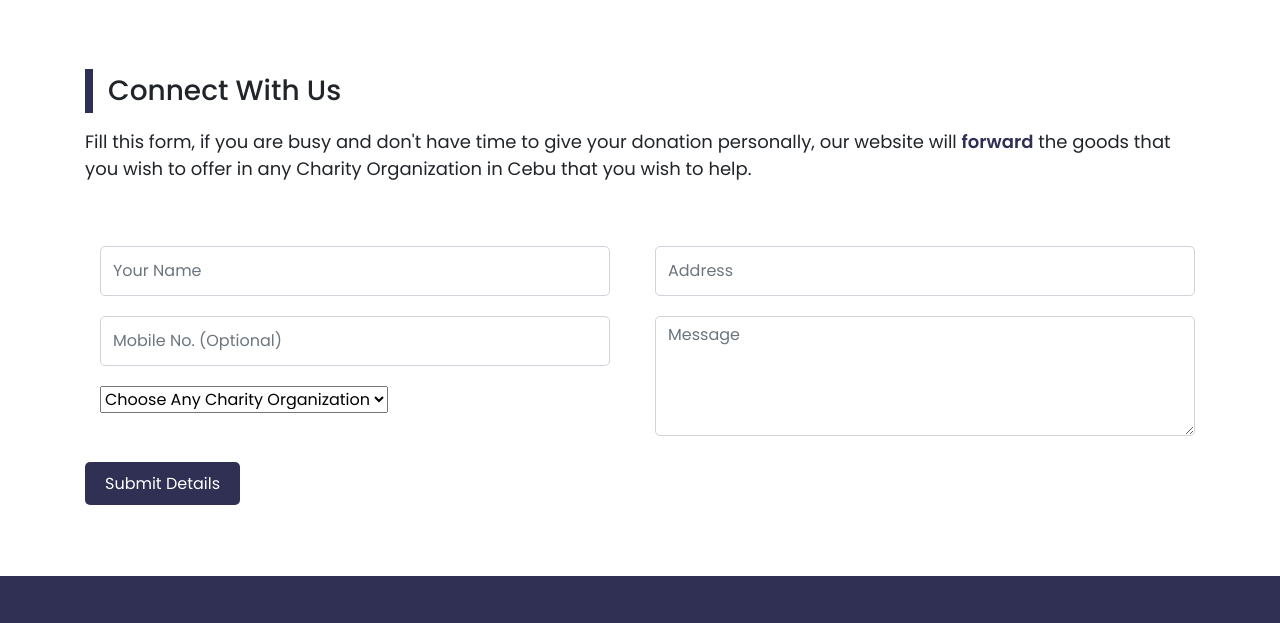
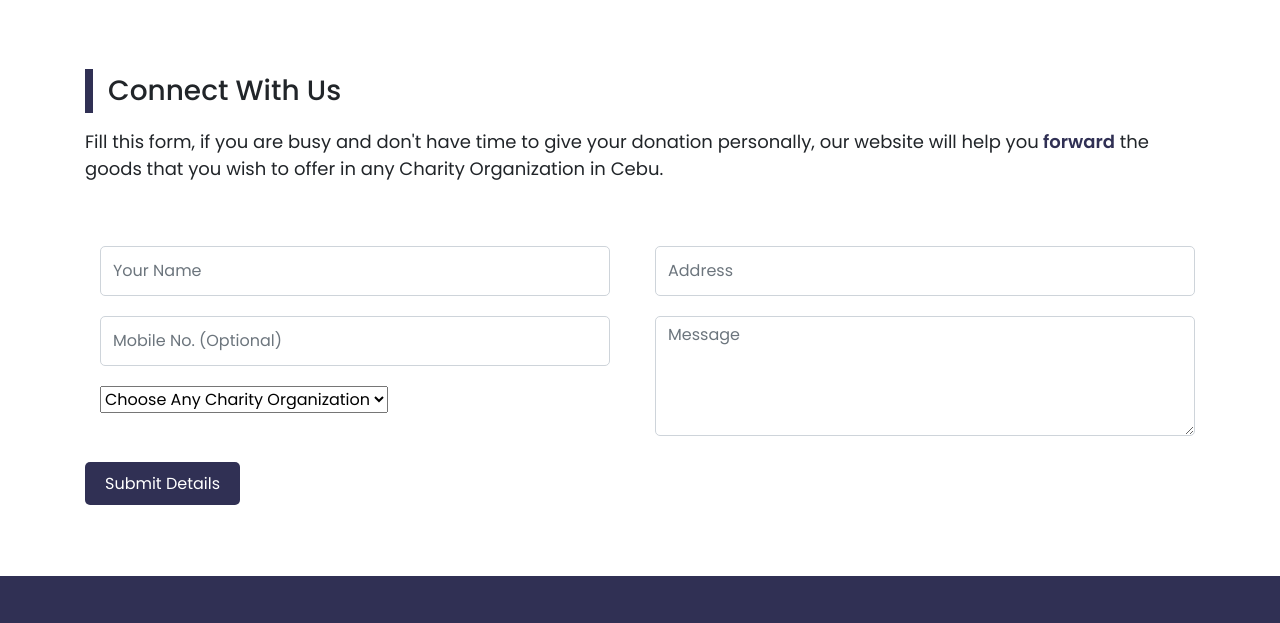
Before and after one commit to arrajell03/Finals-Group-10, a plain HTML site: page index.html in a window 1280 px wide. Shown: the part 4320-4943 px from the top of the page. Drawn offline with nearby package versions, Linux system fonts and the light colour scheme.

Commit message:
Update index.html

```diff
--- a/index.html
+++ b/index.html
@@ -202,7 +202,7 @@
             <div class="container">
                 <div class="heading">
                     <h2>Connect With Us</h2>
-                    <p>Fill this form, if you are busy and don't have time to give your donation personally, our website will <span> forward</span> the goods that you wish to offer in any Charity Organization in Cebu that you wish to help.</p>
+                    <p>Fill this form, if you are busy and don't have time to give your donation personally, our website will help you<span> forward</span> the goods that you wish to offer in any Charity Organization in Cebu.</p>
                 </div>
                 <div class="row">
                     <div class="col-lg-12 mt-5">
```
